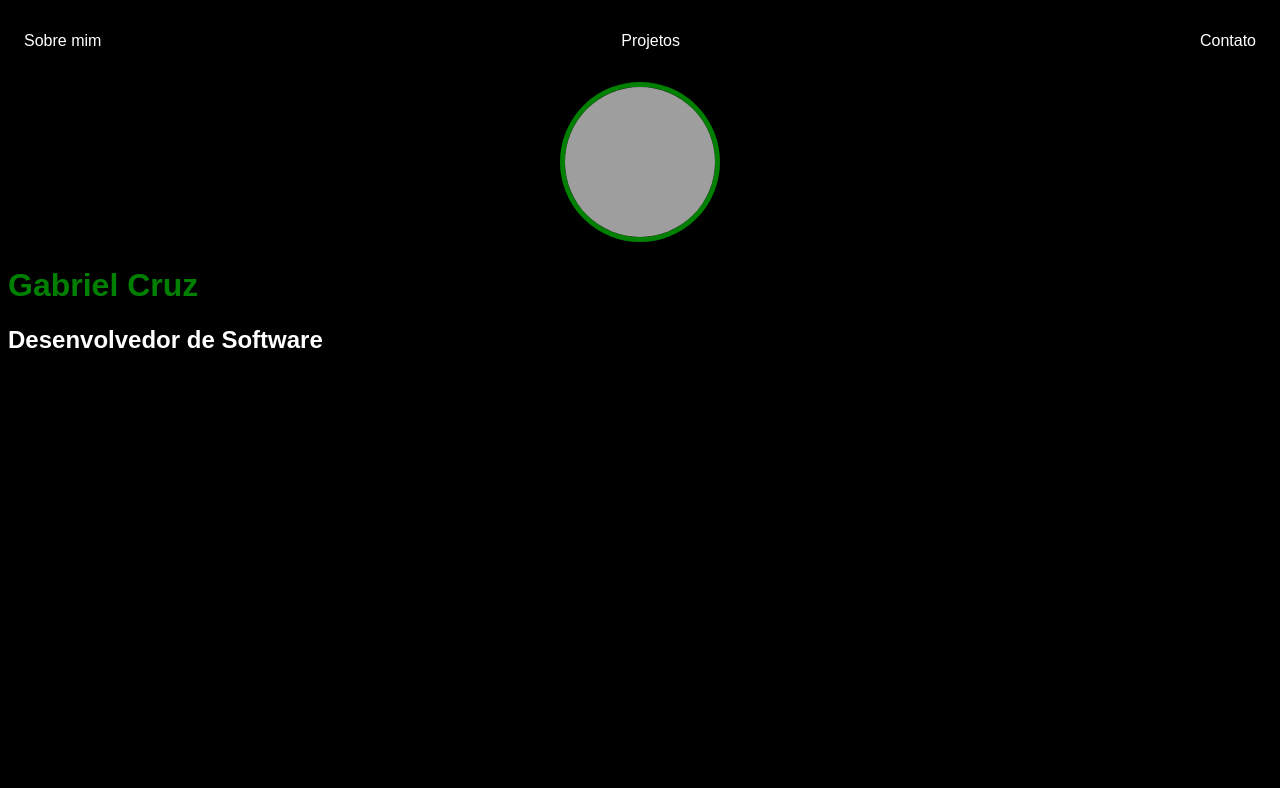
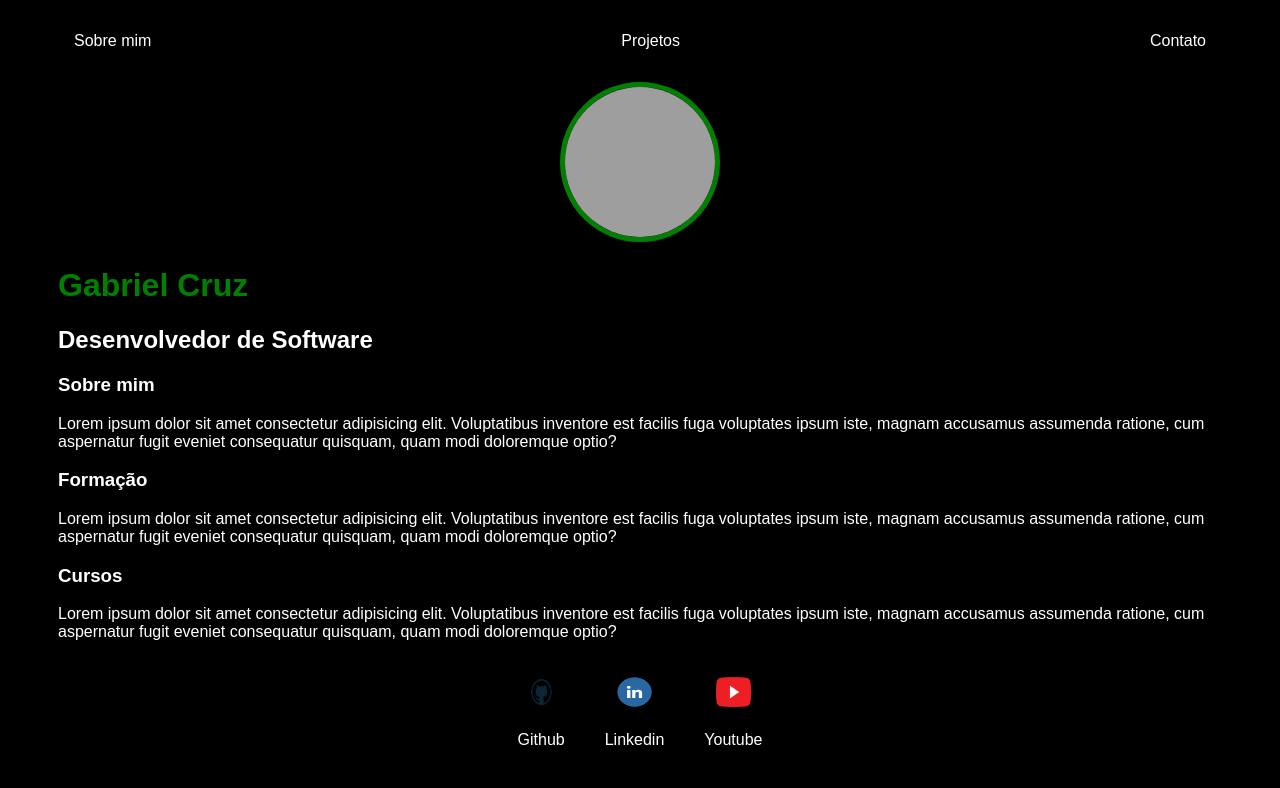
Before and after one commit to gabriielcruz/Easy-portfolio, a plain HTML site: page index.html in a window 1280 px wide. Drawn offline with Linux system fonts and the light colour scheme; grey boxes are pictures that could not be loaded.

Commit message:
primeira página html

```diff
--- a/index.css
+++ b/index.css
@@ -17,7 +17,7 @@ a {
   text-decoration: none;
 }
 
-img {
+header img {
   width: 150px;
   height: 150px;
   border-radius: 50%;
@@ -31,3 +31,30 @@ img {
 h1 {
   color: green;
 }
+
+footer img {
+  width: 35px;
+  height: 30px;
+}
+
+footer {
+  display: flex;
+  justify-content: center;
+}
+
+footer a {
+  margin: 20px;
+  text-align: center;
+}
+
+footer p {
+  margin-top: 20px;
+}
+
+.container {
+  padding: 0px 50px;
+}
+
+nav a:hover {
+  color: green;
+}
--- a/index.html
+++ b/index.html
@@ -7,7 +7,9 @@
     <title>Gabriel Cruz</title>
     <link rel="stylesheet" href="index.css" />
   </head>
+
   <body>
+    <div class="container">
       <nav>
         <ul>
           <li>
@@ -30,6 +32,62 @@
         <h2>Desenvolvedor de Software</h2>
       </header>
 
-    <main></main>
+      <main>
+        <section>
+          <h3>Sobre mim</h3>
+          <p>
+            Lorem ipsum dolor sit amet consectetur adipisicing elit.
+            Voluptatibus inventore est facilis fuga voluptates ipsum iste,
+            magnam accusamus assumenda ratione, cum aspernatur fugit eveniet
+            consequatur quisquam, quam modi doloremque optio?
+          </p>
+        </section>
+        <section>
+          <h3>Formação</h3>
+          <p>
+            Lorem ipsum dolor sit amet consectetur adipisicing elit.
+            Voluptatibus inventore est facilis fuga voluptates ipsum iste,
+            magnam accusamus assumenda ratione, cum aspernatur fugit eveniet
+            consequatur quisquam, quam modi doloremque optio?
+          </p>
+        </section>
+        <section>
+          <h3>Cursos</h3>
+          <p>
+            Lorem ipsum dolor sit amet consectetur adipisicing elit.
+            Voluptatibus inventore est facilis fuga voluptates ipsum iste,
+            magnam accusamus assumenda ratione, cum aspernatur fugit eveniet
+            consequatur quisquam, quam modi doloremque optio?
+          </p>
+        </section>
+      </main>
+
+      <footer>
+        <a
+          href="https://github.com/gabriielcruz"
+          target="_blank"
+          rel="noopener noreferrer"
+        >
+          <img src="./IMG/github png.png" />
+          <p>Github</p>
+        </a>
+        <a
+          href="https://www.linkedin.com/in/gabriielcruz/"
+          target="_blank"
+          rel="noopener noreferrer"
+        >
+          <img src="./IMG/linkedin png.png" />
+          <p>Linkedin</p>
+        </a>
+        <a
+          href="https://www.youtube.com/channel/UCb3l2W6jo7ccMRJzzydCCAQ"
+          target="_blank"
+          rel="noopener noreferrer"
+        >
+          <img src="./IMG/youtube png.png" />
+          <p>Youtube</p>
+        </a>
+      </footer>
+    </div>
   </body>
 </html>
```
Also changed, not shown: project.html (deleted, +0 -1 lines), IMG/github png.png (added), IMG/linkedin png.png (added), IMG/youtube png.png (added). Lines whose indentation alone changed are shown as unchanged.
